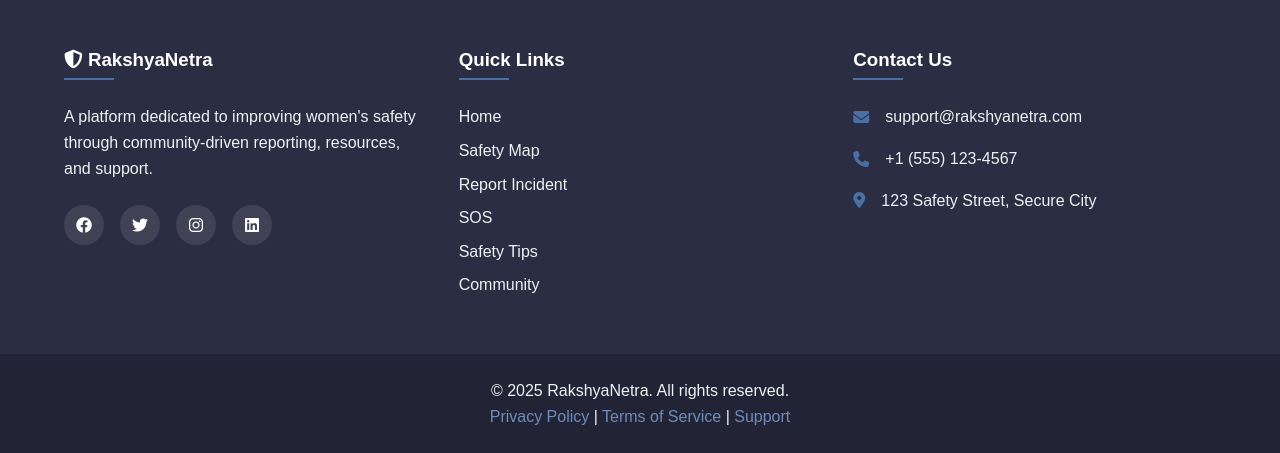
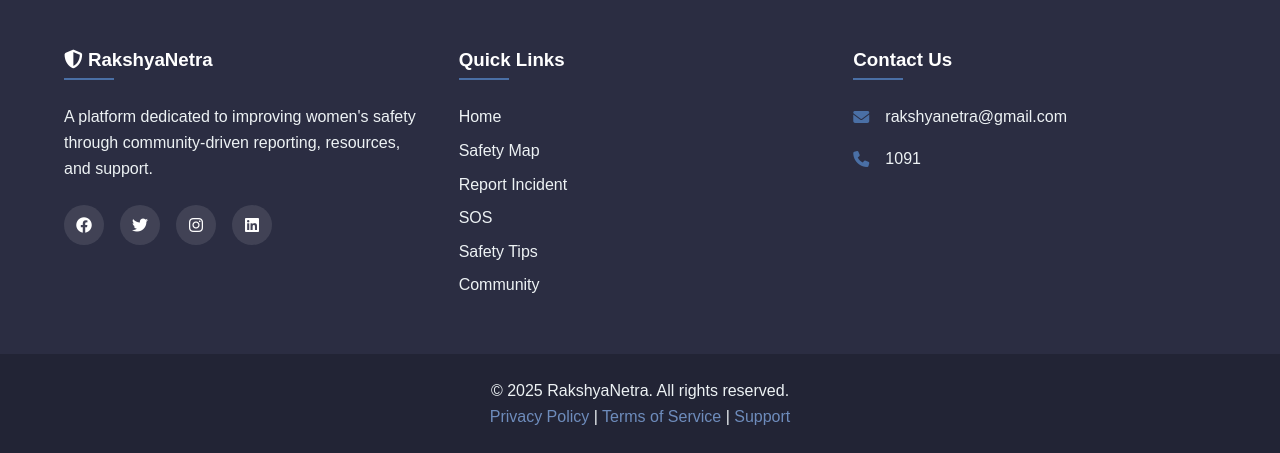
Before and after one commit to Nilardri2006/RakshyaNetra, a Flask app: page / in a window 1280 px wide. Shown: the part 2519-2972 px from the top of the page. Run offline with Flask 3, Linux system fonts and the light colour scheme; some libraries are stand-ins or nearby versions.

Commit message:
Changes some personal info..

```diff
--- a/templates/index.html
+++ b/templates/index.html
@@ -144,9 +144,8 @@
             </div>
             <div class="footer-section contact">
                 <h3>Contact Us</h3>
-                <p><i class="fas fa-envelope"></i> support@rakshyanetra.com</p>
-                <p><i class="fas fa-phone"></i> +1 (555) 123-4567</p>
-                <p><i class="fas fa-map-marker-alt"></i> 123 Safety Street, Secure City</p>
+                <p><i class="fas fa-envelope"></i> rakshyanetra@gmail.com </p>
+                <p><i class="fas fa-phone"></i> 1091 </p>
             </div>
         </div>
         <div class="footer-bottom">
--- a/templates/tips.html
+++ b/templates/tips.html
@@ -92,7 +92,7 @@
                         <div class="resource-card">
                             <h3>National Domestic Violence Hotline</h3>
                             <p>Crisis intervention and support</p>
-                            <p class="phone-number"><a href="tel:18007997233">1-800-799-SAFE (7233)</a></p>
+                            <p class="phone-number"><a href="tel:18007997233">100-SAFE (7233)</a></p>
                         </div>
                     </div>
                 </div>
```
